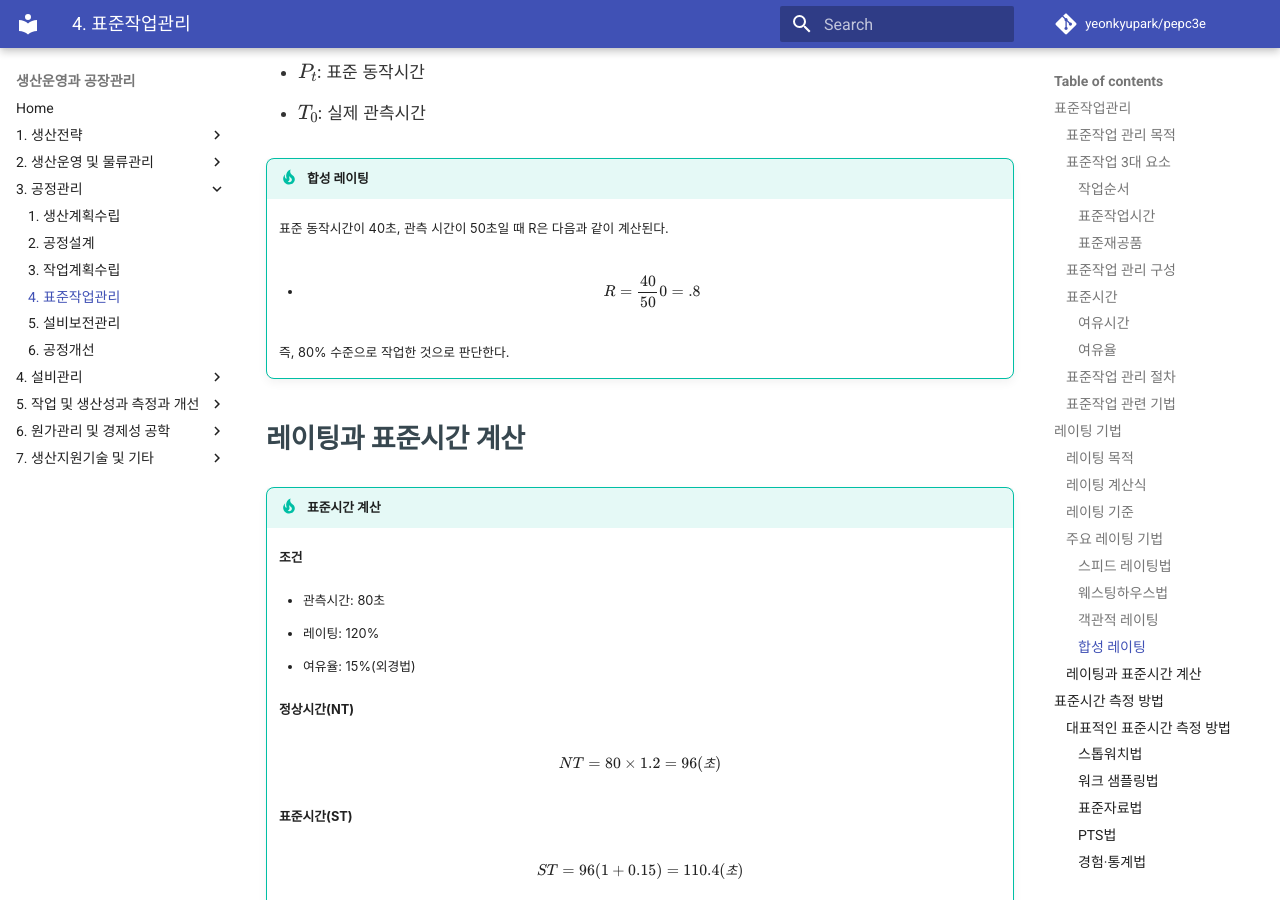
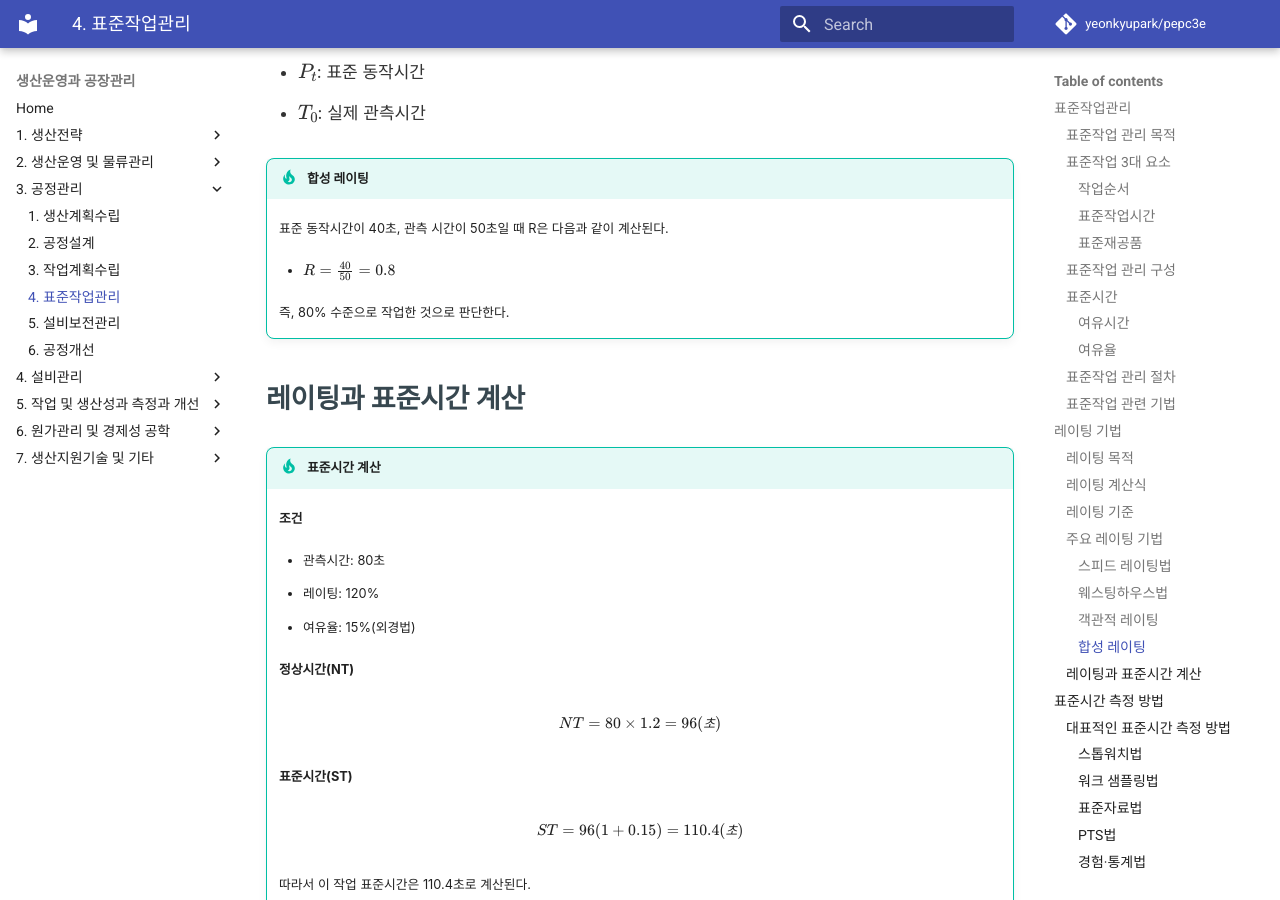
Before and after one commit to yeonkyupark/pepc3e, an MkDocs documentation site: the page built from docs/0304_standard_work_management.md, in a window 1280 px wide and 900 px high, scrolled down 15446 px. Built offline with MkDocs 1.6.1 and Material for MkDocs 9.7.7, drawn with Linux system fonts in a browser that asks for light colours; comment, search, counter and statistics services are not loaded; some of the changed text lies outside the part shown.

```diff
--- a/docs/0304_standard_work_management.md
+++ b/docs/0304_standard_work_management.md
@@ -473,7 +473,7 @@ $$R = \frac{P_t}{T_0}$$
 
     표준 동작시간이 40초, 관측 시간이 50초일 때 R은 다음과 같이 계산된다.
 
-    - $$R = \frac{40}{50} 0 =.8$$
+    - $R = \frac{40}{50} = 0.8$
 
     즉, 80% 수준으로 작업한 것으로 판단한다.
 
@@ -608,7 +608,7 @@ flowchart TD
     | 평균 | 50.5초 |
 
 3. 평균 관측시간 산출
-   $OT = \frac{\sum{t_i}}{n}$$
+   $OT = \frac{\sum{t_i}}{n}$
 4. 레이팅 적용
    관측시간 50초, 레이팅 110% 적용시 $NT = 50 \times 1.1 = 55(초)$로 계산된다.
 5. 여유시간 적용
@@ -630,7 +630,7 @@ flowchart TD
 
 이때 작업 비율을 계산하면 다음과 같다.
 
-$$P = \frac{85}{100} = 85%$$
+$$P = \frac{85}{100} = 85\%$$
 
 이 방법은 작업자 가동률을 분석하거나 비부가가치 시간을 분석 또는 간접작업을 분석할 때 주로 활용된다.
 
```
